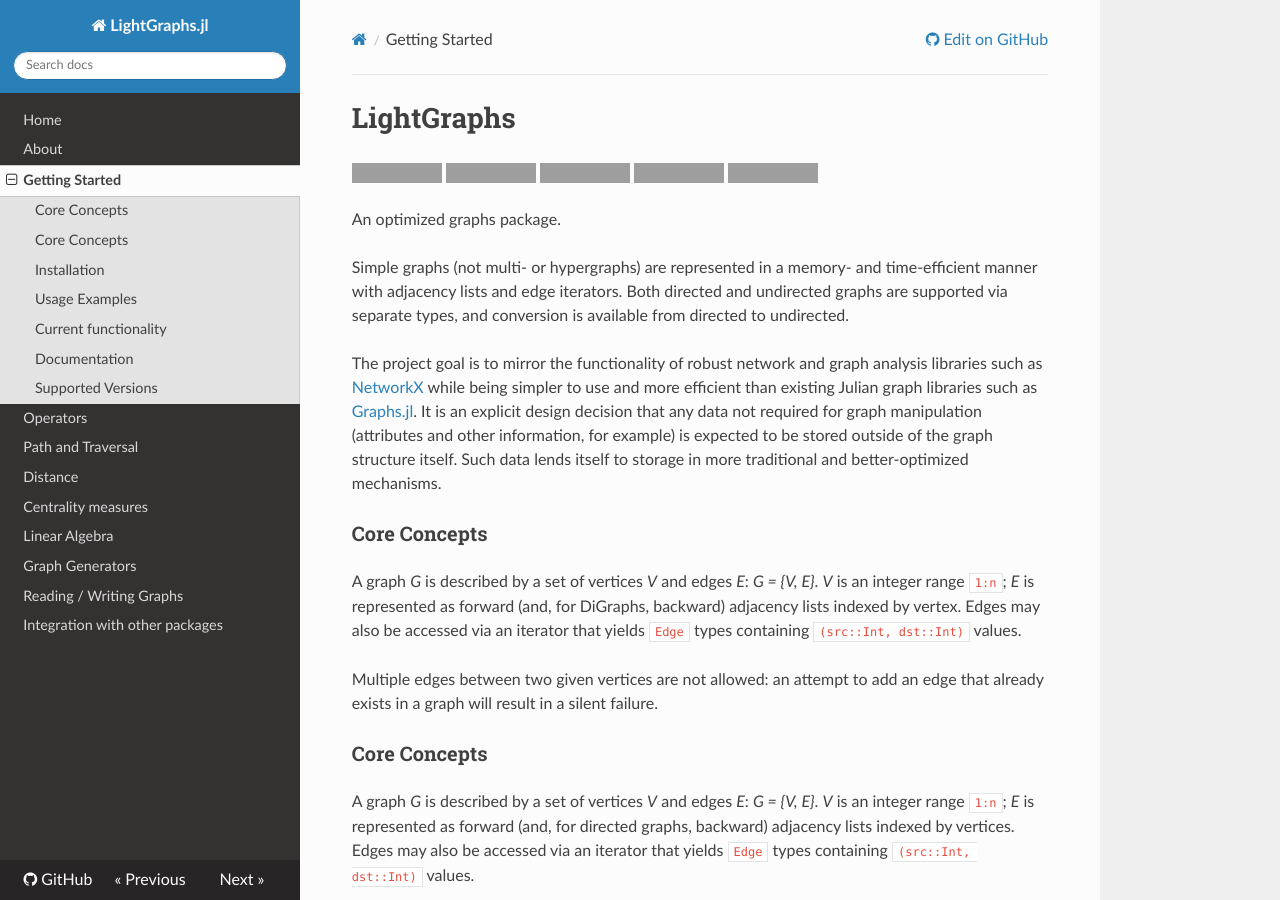
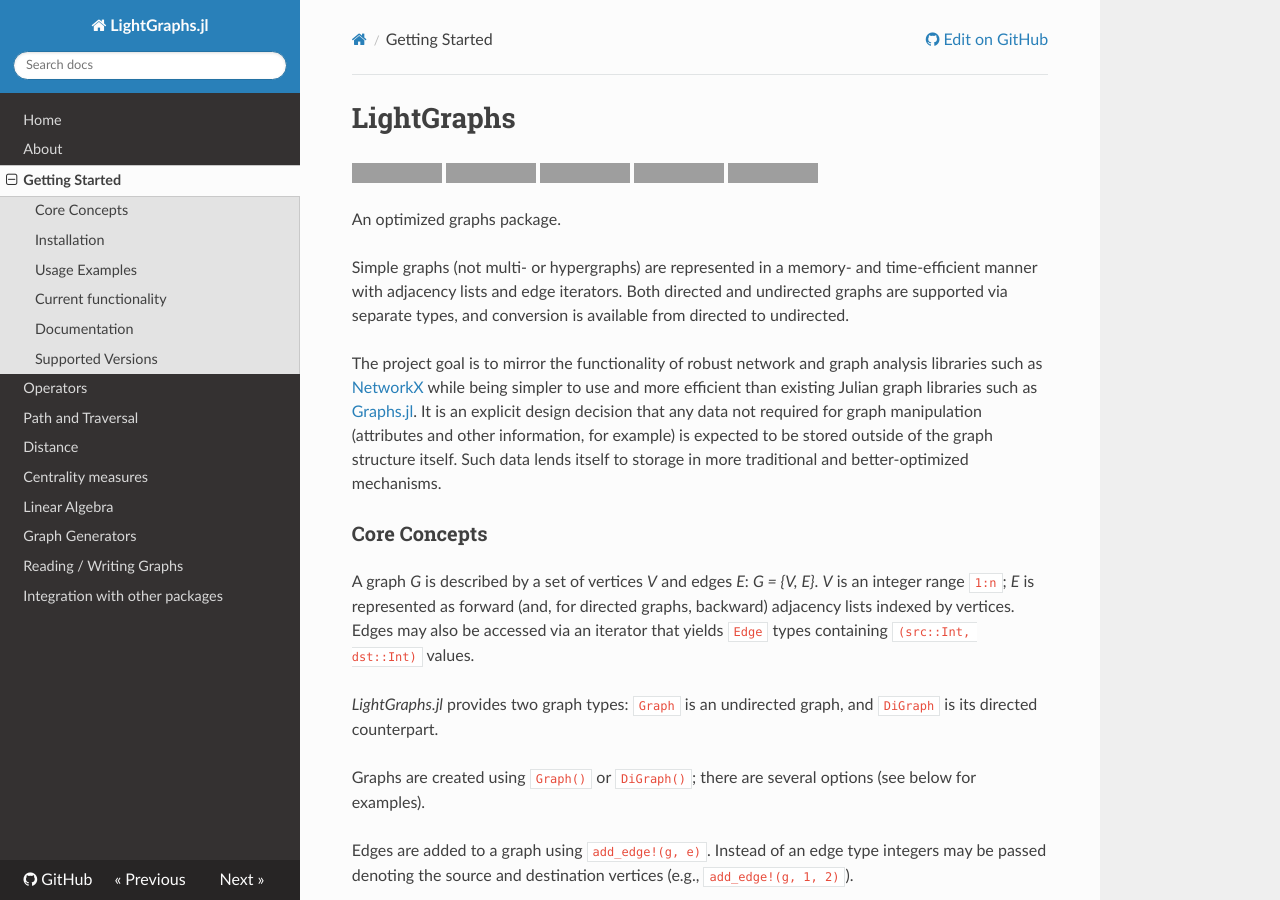
Before and after one commit to sbromberger/LightGraphs.jl, an MkDocs documentation site: the page built from doc/gettingstarted.md, in a window 1280 px wide and 900 px high. Built offline with MkDocs 1.6.1, drawn with Linux system fonts in a browser that asks for light colours; nearby versions of some CDN libraries; old or Windows-style settings are respelled for this version of MkDocs; grey boxes are pictures that could not be loaded.

```diff
--- a/doc/gettingstarted.md
+++ b/doc/gettingstarted.md
@@ -22,12 +22,6 @@ decision that any data not required for graph manipulation (attributes and
 other information, for example) is expected to be stored outside of the graph
 structure itself. Such data lends itself to storage in more traditional and
 better-optimized mechanisms.
-
-### Core Concepts
-A graph *G* is described by a set of vertices *V* and edges *E*:
-*G = {V, E}*. *V* is an integer range `1:n`; *E* is represented as forward (and, for DiGraphs, backward) adjacency lists indexed by vertex. Edges may also be accessed via an iterator that yields `Edge` types containing `(src::Int, dst::Int)` values.
-
-Multiple edges between two given vertices are not allowed: an attempt to add an edge that already exists in a graph will result in a silent failure.
 
 ### Core Concepts
 A graph *G* is described by a set of vertices *V* and edges *E*:
```
Also changed, not shown: README.md (+0 -6 lines).
